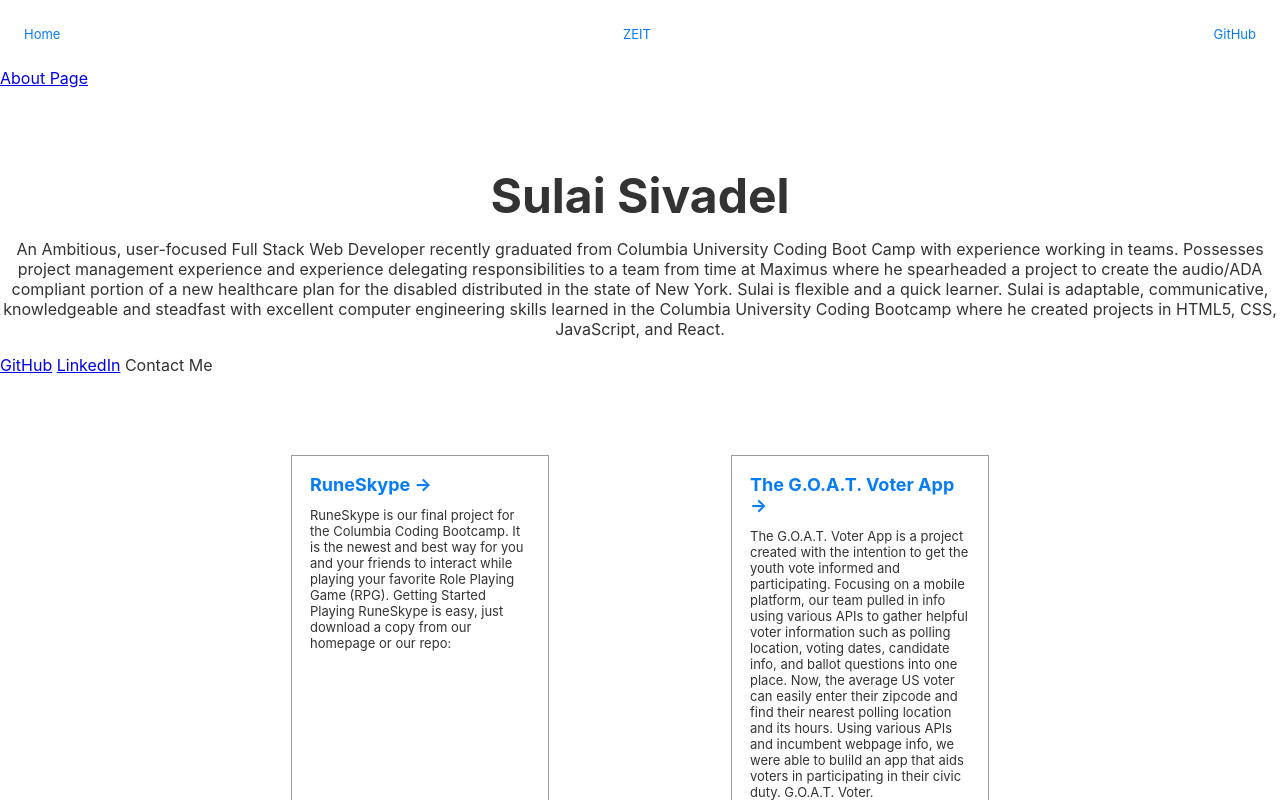
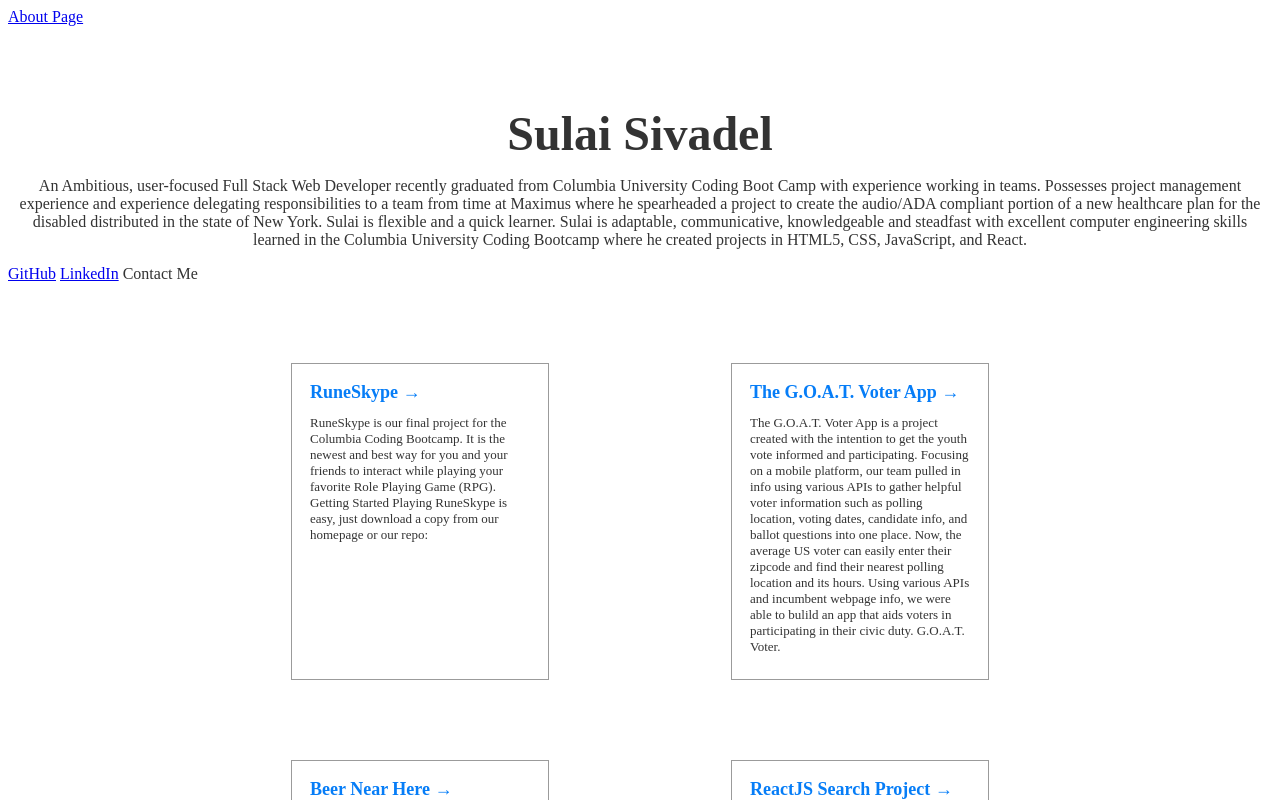
Before and after one commit to Sulai3030/portfolio-nextjs, a Next.js app in the folder portfolio/: page / in a window 1280 px wide. Shown: the top 800 px of the page. Built offline with nearby package versions, Linux system fonts and the light colour scheme.

Commit message:
fixed margins

```diff
--- a/portfolio/pages/blog.js
+++ b/portfolio/pages/blog.js
@@ -1,3 +1,4 @@
+export default function Blog() {
 return (
   <div>
     <p>This is the about page</p>
--- a/portfolio/pages/index.js
+++ b/portfolio/pages/index.js
@@ -2,8 +2,6 @@
 import Link from 'next/link'
 import React from 'react'
 import Head from 'next/head'
-import Nav from '../components/nav'
-
 
 const Index = () => (
   <div>
@@ -12,7 +10,8 @@ const Index = () => (
     <Head>
       <title>Home</title>
     </Head>
-    <Nav /><Link href="/about">
+
+    <Link href="/about">
       <a>About Page</a>
     </Link>
     <div className='hero'>
```
